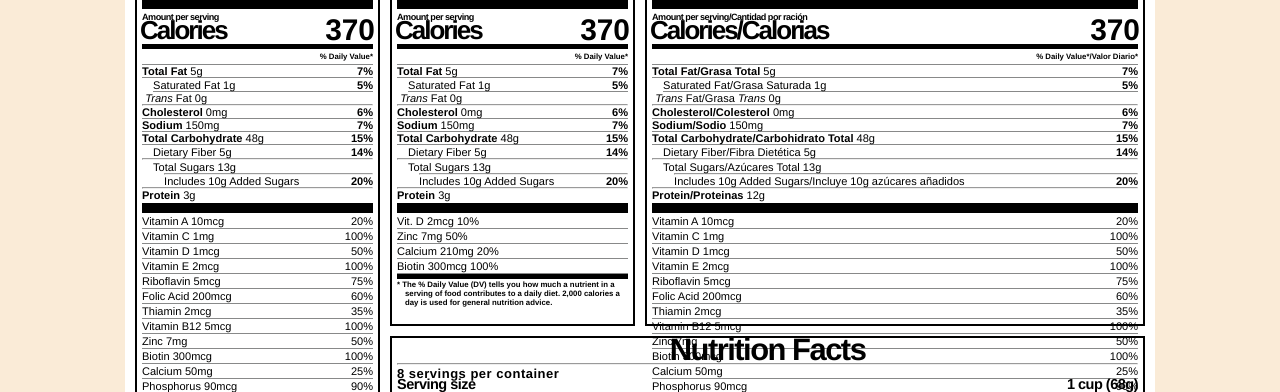
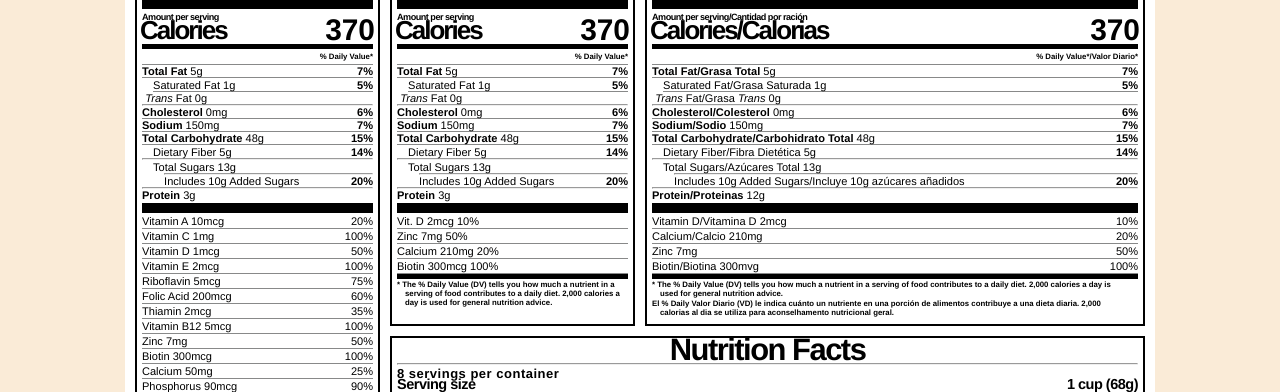
Before and after one commit to MadridistaPL/nutrition-label, a plain HTML site: page index.html in a window 1280 px wide. Shown: the part 408-800 px from the top of the page. Drawn offline with Linux system fonts and the light colour scheme.

Commit message:
Update index.html

```diff
--- a/index.html
+++ b/index.html
@@ -226,27 +226,21 @@
             </p>
           </div>
           <hr class="divider large" />
-          <p>Vitamin A 10mcg <span>20%</span></p>
-          <p>Vitamin C 1mg <span>100%</span></p>
-          <p>Vitamin D 1mcg <span>50%</span></p>
-          <p>Vitamin E 2mcg <span>100%</span></p>
-          <p>Riboflavin 5mcg <span>75%</span></p>
-          <p>Folic Acid 200mcg <span>60%</span></p>
-          <p>Thiamin 2mcg <span>35%</span></p>
-          <p>Vitamin B12 5mcg <span>100%</span></p>
-          <p>Zinc 7mg <span>50%</span></p>
-          <p>Biotin 300mcg <span>100%</span></p>
-          <p>Calcium 50mg <span>25%</span></p>
-          <p>Phosphorus 90mcg <span>90%</span></p>
-          <p>Magnesium 400mcg <span>100%</span></p>
-          <p>Chromium 75mcg <span>80%</span></p>
-          <p class="no-divider">Potassium 5g <span>100%</span></p>
+          <p>Vitamin D/Vitamina D 2mcg<span>10%</span></p>
+          <p>Calcium/Calcio 210mg<span>20%</span></p>
+          <p>Zinc 7mg<span>50%</span></p>
+          <p>Biotin/Biotina 300mvg<span>100%</span></p>
         </div>
         <hr class="divider medium" />
         <p class="note">
           * The % Daily Value (DV) tells you how much a nutrient in a serving of
           food contributes to a daily diet. 2,000 calories a day is used for
           general nutrition advice.
+        </p>
+        <p class="note">
+          El % Daily Valor Diario (VD) le indica cu&#225;nto un nutriente en una
+          porción de alimentos contribuye a una dieta diaria. 2,000 calorias al
+          dia se utiliza para aconselhamento nutricional geral.
         </p>
       </div>
       <div class="short-wide label">
```
